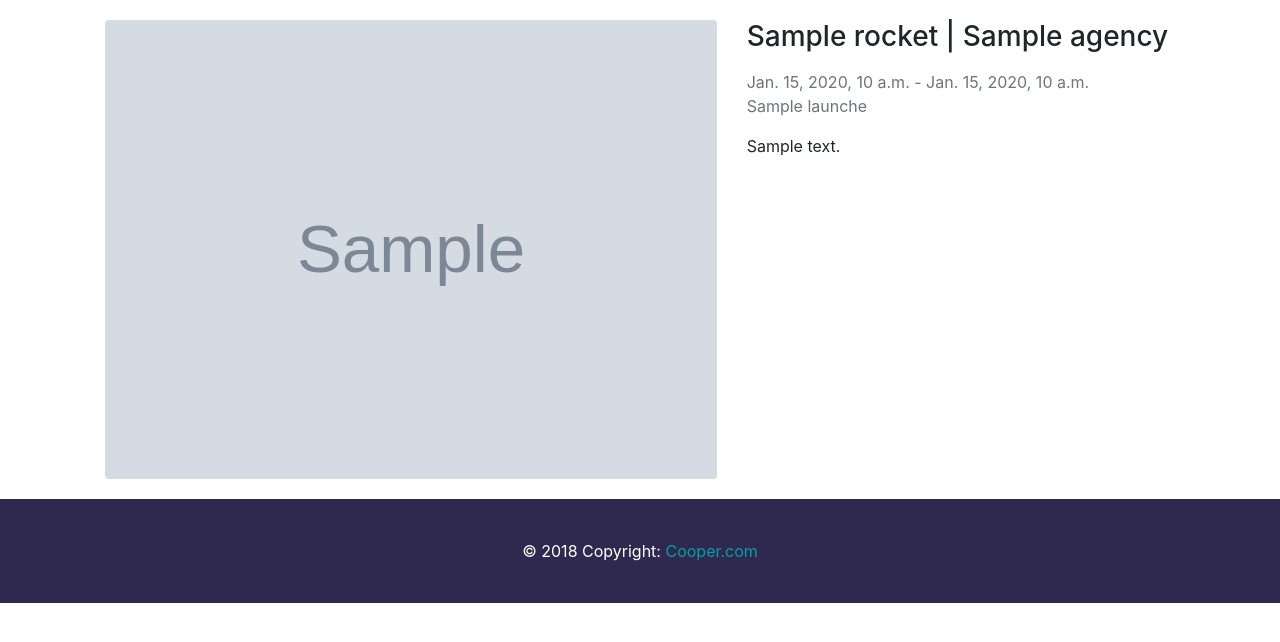
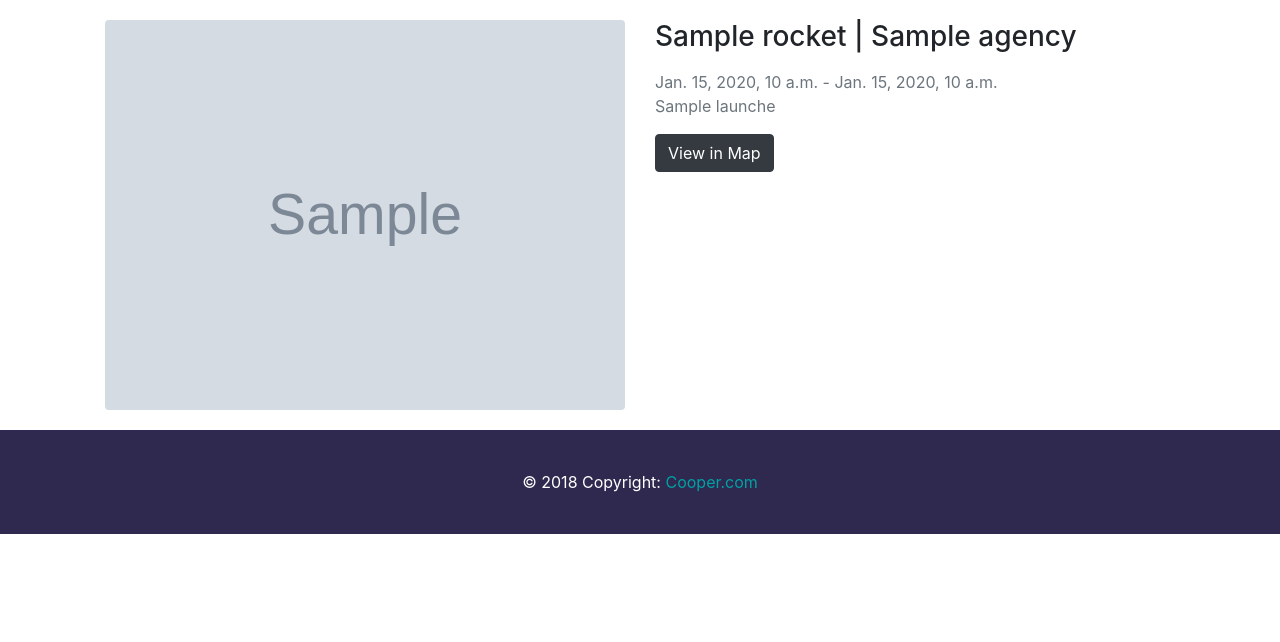
Before and after one commit to LautaroNavarro/CooperApp, a Django app: template CooperApp/templates/home.html in a window 1280 px wide. Shown: the part 66-708 px from the top of the page. Run offline with Django 3.2, Linux system fonts and the light colour scheme; the template is opened without the code that fills it: most values are stand-ins (such as "Sample title", 1, 10 or a date in 2020); grey boxes marked "Sample" are stand-in pictures; some libraries are stand-ins or nearby versions.

Commit message:
Apply button redirect to googlmap

```diff
--- a/CooperApp/static/css/main.css
+++ b/CooperApp/static/css/main.css
@@ -19,3 +19,8 @@ footer a {
   margin: 0;
   padding: 0;
 }
+.card-img-top {
+    width: 100%;
+    height: 20vw;
+    object-fit: cover;
+}
--- a/CooperApp/templates/home.html
+++ b/CooperApp/templates/home.html
@@ -5,10 +5,10 @@
   {% for launche in api_launches %}
   <div class="card-body">
     <div class="row">
-      <div class="col-md-7 text-center item-align-center">
+      <div class="col-md-6 text-center item-align-center">
         <a href="#">
           {% if launche.rocket.image != 'https://s3.amazonaws.com/launchlibrary/RocketImages/placeholder_1920.png' %}
-            <img class="card-img img-fluid rounded mb-3 mb-md-0 image" alt="Responsive image" src="{{ launche.rocket.image }}">
+            <img class="card-img-top img-fluid rounded mb-3 mb-md-0 " alt="Responsive image" src="{{ launche.rocket.image }}">
           {% else %}
               <img class="card-img img-fluid rounded mb-3 mb-md-0 emptyrocket" alt="Responsive image" src="{% static 'images/not_rocket_image.png' %}">
           {% endif %}
@@ -22,15 +22,14 @@
               {% else %}
                   <h3 class="ng-binding">{{ launche.rocket.name }}</h3>
               {% endif %}
-        <p class="tzero">
-        </p><div class="text-muted">
-          <p><span ng-if="sn(n)" class="ng-binding ng-scope"></span></p>
+              <div class="text-muted">
+                <span ng-if="sn(n)" class="ng-binding ng-scope"></span></p>
                 <span ng-if="sfw(n)" class="ng-binding ng-scope">{{ launche.date_start }} - {{ launche.date_end }}</span>
                 <p class="ng-binding">{{ launche.location_name }}</p>
               </div>
-        {% for mission in launche.mission %}
-          <p ng-if="n.desc" class="ng-binding ng-scope">{{ mission.description }}</p>
-        {% endfor %}
+              <div>
+                  <a type="button" class="btn btn-dark" href ="{{ launche.location_map }}">View in Map</a>
+              </div>
       </div>
     </div>
   </div>
--- a/CooperApp/utils.py
+++ b/CooperApp/utils.py
@@ -52,8 +52,8 @@ def get_api_launches(start_date, end_date):
             missions.append(mission_obj)
         status = RocketLaunch.status_types[response["launches"][i]["status"] - 1]
         try:
-            loc_name = response["launches"][i]["location"]["pads"][0]["name"],
-            loc_map = response["launches"][i]["location"]["pads"][0]["mapURL"],
+            loc_name = response["launches"][i]["location"]["pads"][0]["name"]
+            loc_map = response["launches"][i]["location"]["pads"][0]["mapURL"]
         except Exception as e:
             loc_name = None
             loc_map = None
```
Lines whose indentation alone changed are shown as unchanged.
